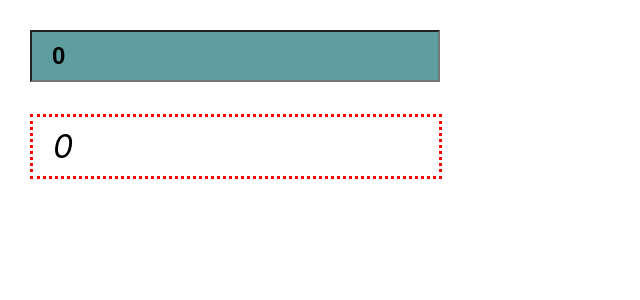
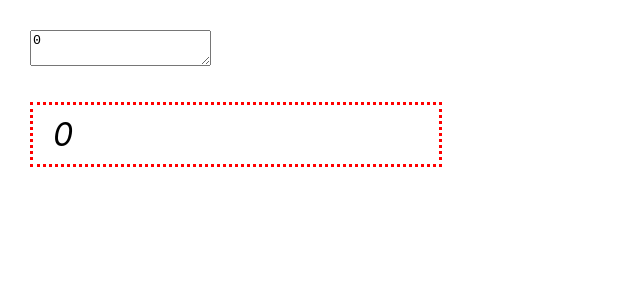
Before and after one commit to tehnikDaniyar/study-React, a React (Create React App) app in the folder my-app/: page / in a window 1280 px wide. Shown: the top 300 px of the page, without its empty margins (0-640 px from the left). Built offline with nearby package versions, Linux system fonts and the light colour scheme.

Commit message:
decided task20

```diff
--- a/my-app/src/App.js
+++ b/my-app/src/App.js
@@ -32,6 +32,8 @@ import { Task18_6 } from './modules/task18/task18_6';
 import { Task19_1 } from './modules/task19/task19_1';
 import { Task19_2 } from './modules/task19/task19_2';
 import { Task19_3 } from './modules/task19/task19_3';
+import { Task20_1 } from './modules/task20/task20_1';
+import { Task20_2 } from './modules/task20/task20_2';
 import { Task5_1 } from './modules/Task5_1';
 import { Task5_2 } from './modules/Task5_2';
 import { Task5_3 } from './modules/Task5_3';
@@ -98,4 +100,5 @@ function App() {
 	</>
 };
 
-export default Task19_3;
+export default Task20_2
+	;
--- /dev/null
+++ b/my-app/src/modules/task20/task20_1.js
@@ -0,0 +1,10 @@
+import { useState } from "react";
+
+export function Task20_1() {
+	let [value, setValue] = useState("");
+
+	return <>
+		<textarea value={value} onChange={(e) => setValue(e.target.value)} />
+		<p>{value.toUpperCase()}</p>
+	</>
+}
--- /dev/null
+++ b/my-app/src/modules/task20/task20_2.js
@@ -0,0 +1,10 @@
+import { useState } from "react";
+
+export function Task20_2() {
+	let [value, setValue] = useState("0");
+
+	return <>
+		<textarea value={value} onChange={(e) => value.length !== 0 || value !== "0" ? setValue(e.target.value) : setValue(0)} />
+		<p>{value.split("").reduce((s, n) => s + +n, 0)}</p>
+	</>
+}
```
